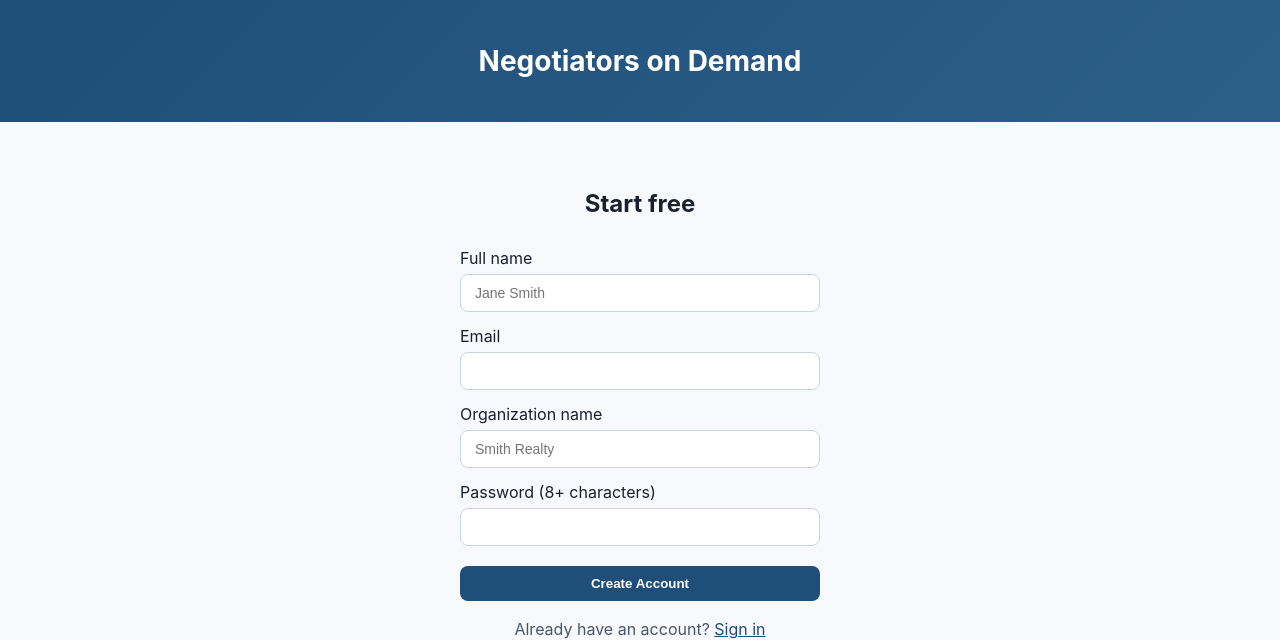
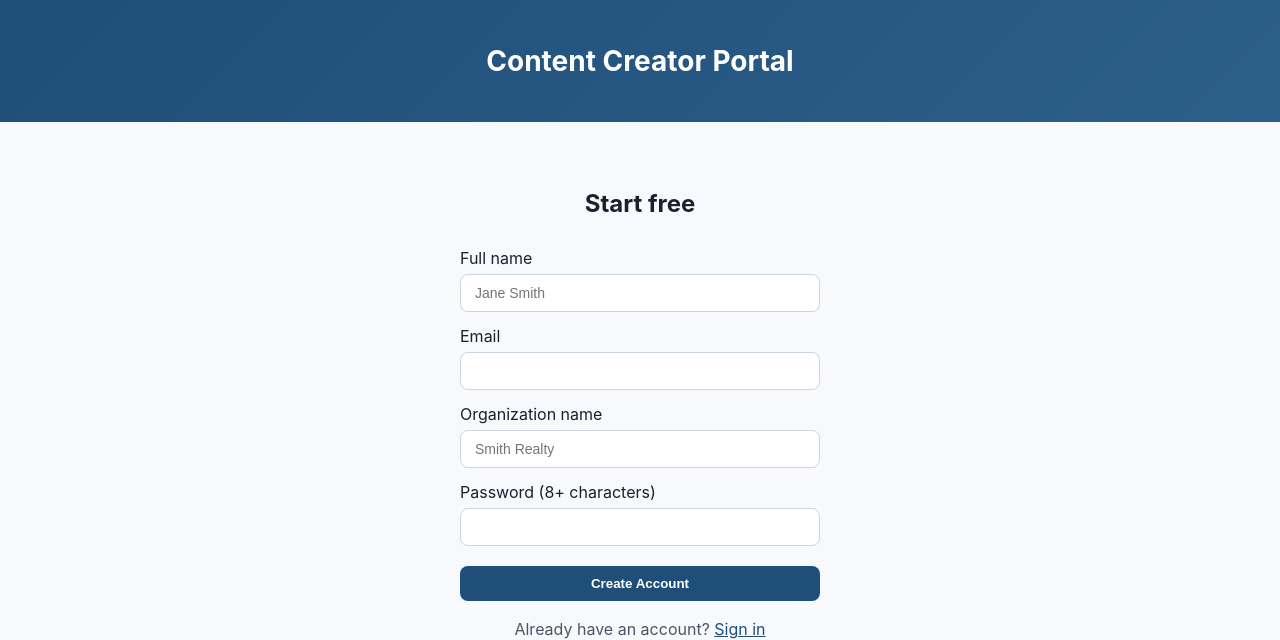
Before and after one commit to Dan8NOD/DealFlow, a FastAPI app: page /signup in a window 1280 px wide. Shown: the top 640 px of the page. Run offline with FastAPI, Linux system fonts and the light colour scheme.

Commit message:
rebrand: login + signup pages → Content Creator Portal

```diff
--- a/backend/app/templates/login.html
+++ b/backend/app/templates/login.html
@@ -1,8 +1,8 @@
 {% extends "base.html" %}
-{% block title %}Sign In — Negotiators on Demand{% endblock %}
+{% block title %}Sign In — Content Creator Portal{% endblock %}
 {% block body %}
 <div style="background: linear-gradient(135deg, #1f4e78 0%, #2c5f8a 100%); padding: 40px 24px; text-align: center;">
-  <h1 style="color: white; font-size: 28px;">Negotiators on Demand</h1>
+  <h1 style="color: white; font-size: 28px;">Content Creator Portal</h1>
 </div>
 <div class="container">
   <form method="post" action="/auth/login">
--- a/backend/app/templates/signup.html
+++ b/backend/app/templates/signup.html
@@ -1,8 +1,8 @@
 {% extends "base.html" %}
-{% block title %}Create Account — Negotiators on Demand{% endblock %}
+{% block title %}Create Account — Content Creator Portal{% endblock %}
 {% block body %}
 <div style="background: linear-gradient(135deg, #1f4e78 0%, #2c5f8a 100%); padding: 40px 24px; text-align: center;">
-  <h1 style="color: white; font-size: 28px;">Negotiators on Demand</h1>
+  <h1 style="color: white; font-size: 28px;">Content Creator Portal</h1>
 </div>
 <div class="container">
   <form method="post" action="/auth/signup">
```
Also changed, not shown: 3 other files.
